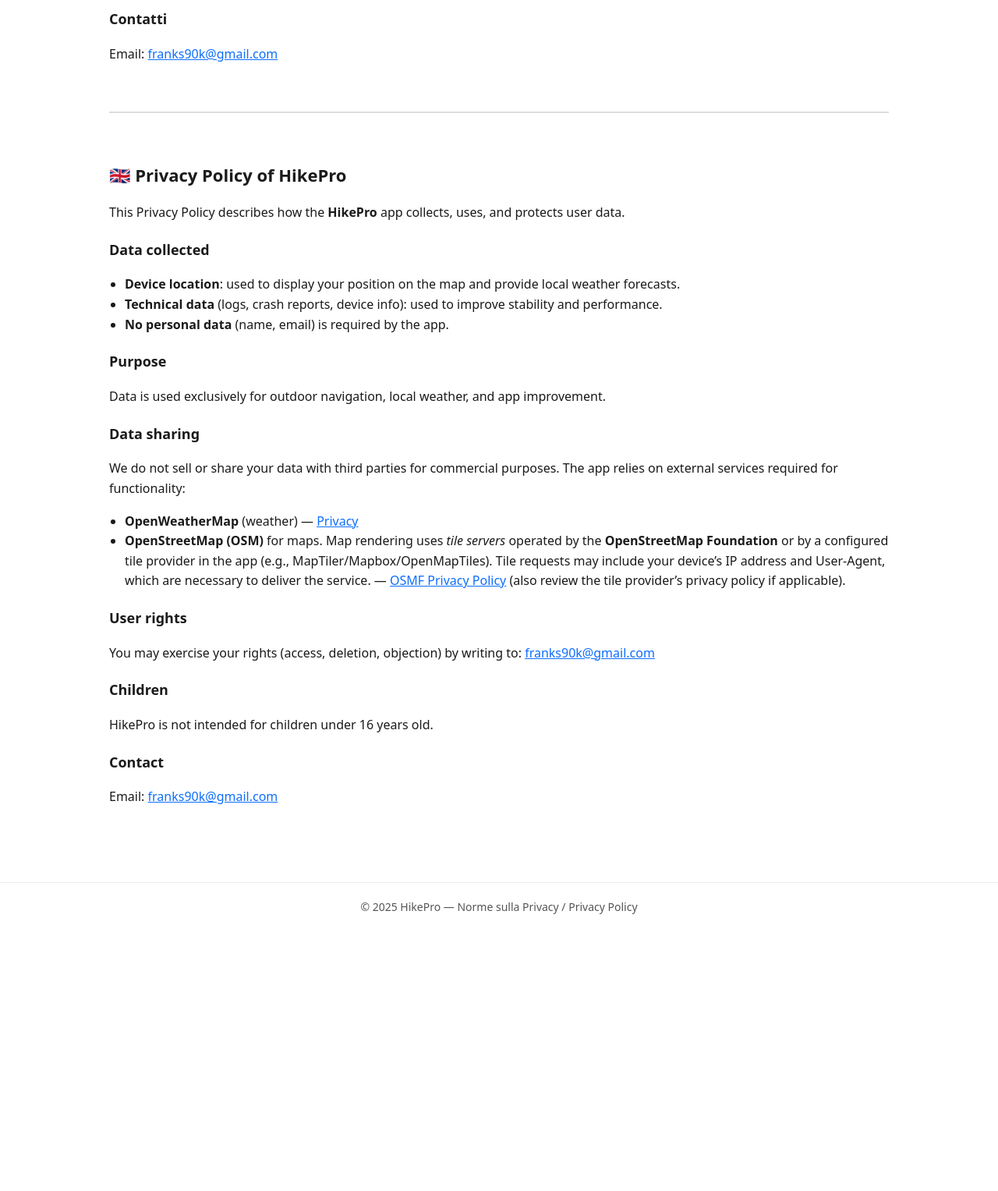
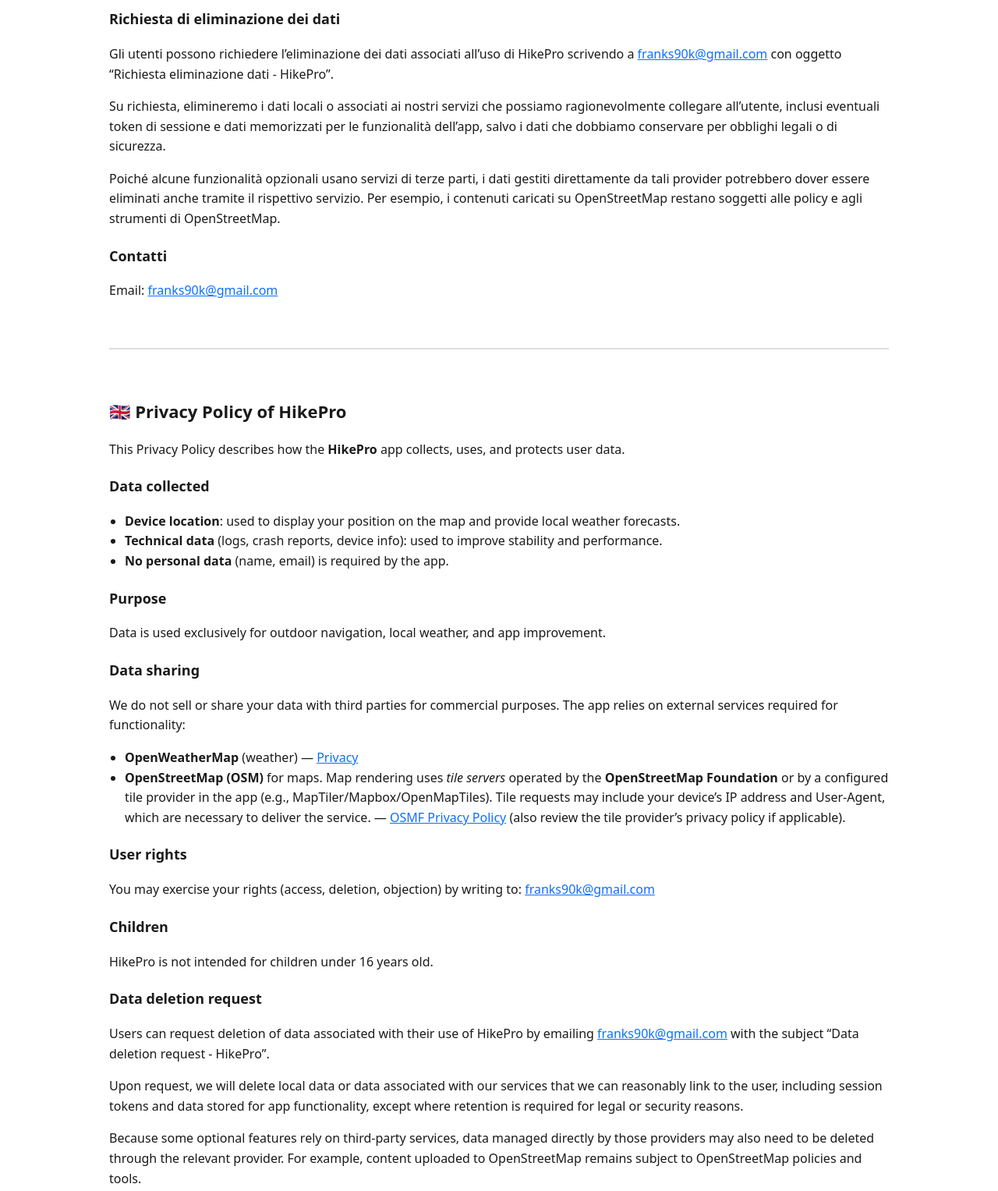
Before and after one commit to BristoFK/hikepro-privacy, a plain HTML site: page index.html in a window 1280 px wide. Shown: the part 980-2507 px from the top of the page at 78% size. Before the commit the page ends 2174 px from the top, so only its background shows below. Drawn offline with Linux system fonts and the light colour scheme.

Commit message:
Add data deletion request section in index.html
Added a section for data deletion requests in both Italian and English, outlining the process for users to request deletion of their data.

```diff
--- a/index.html
+++ b/index.html
@@ -56,6 +56,12 @@
       <h3>Minori</h3>
       <p>HikePro non è destinata a minori di 16 anni.</p>
 
+      <h3>Richiesta di eliminazione dei dati</h3>
+<p>Gli utenti possono richiedere l’eliminazione dei dati associati all’uso di HikePro scrivendo a <a href="mailto:franks90k@gmail.com">franks90k@gmail.com</a> con oggetto “Richiesta eliminazione dati - HikePro”.</p>
+<p>Su richiesta, elimineremo i dati locali o associati ai nostri servizi che possiamo ragionevolmente collegare all’utente, inclusi eventuali token di sessione e dati memorizzati per le funzionalità dell’app, salvo i dati che dobbiamo conservare per obblighi legali o di sicurezza.</p>
+<p>Poiché alcune funzionalità opzionali usano servizi di terze parti, i dati gestiti direttamente da tali provider potrebbero dover essere eliminati anche tramite il rispettivo servizio. Per esempio, i contenuti caricati su OpenStreetMap restano soggetti alle policy e agli strumenti di OpenStreetMap.</p>
+
+
       <h3>Contatti</h3>
       <p>Email: <a href="mailto:franks90k@gmail.com">franks90k@gmail.com</a></p>
     </section>
@@ -87,6 +93,12 @@
       <h3>Children</h3>
       <p>HikePro is not intended for children under 16 years old.</p>
 
+      <h3>Data deletion request</h3>
+<p>Users can request deletion of data associated with their use of HikePro by emailing <a href="mailto:franks90k@gmail.com">franks90k@gmail.com</a> with the subject “Data deletion request - HikePro”.</p>
+<p>Upon request, we will delete local data or data associated with our services that we can reasonably link to the user, including session tokens and data stored for app functionality, except where retention is required for legal or security reasons.</p>
+<p>Because some optional features rely on third-party services, data managed directly by those providers may also need to be deleted through the relevant provider. For example, content uploaded to OpenStreetMap remains subject to OpenStreetMap policies and tools.</p>
+
+
       <h3>Contact</h3>
       <p>Email: <a href="mailto:franks90k@gmail.com">franks90k@gmail.com</a></p>
     </section>
```
